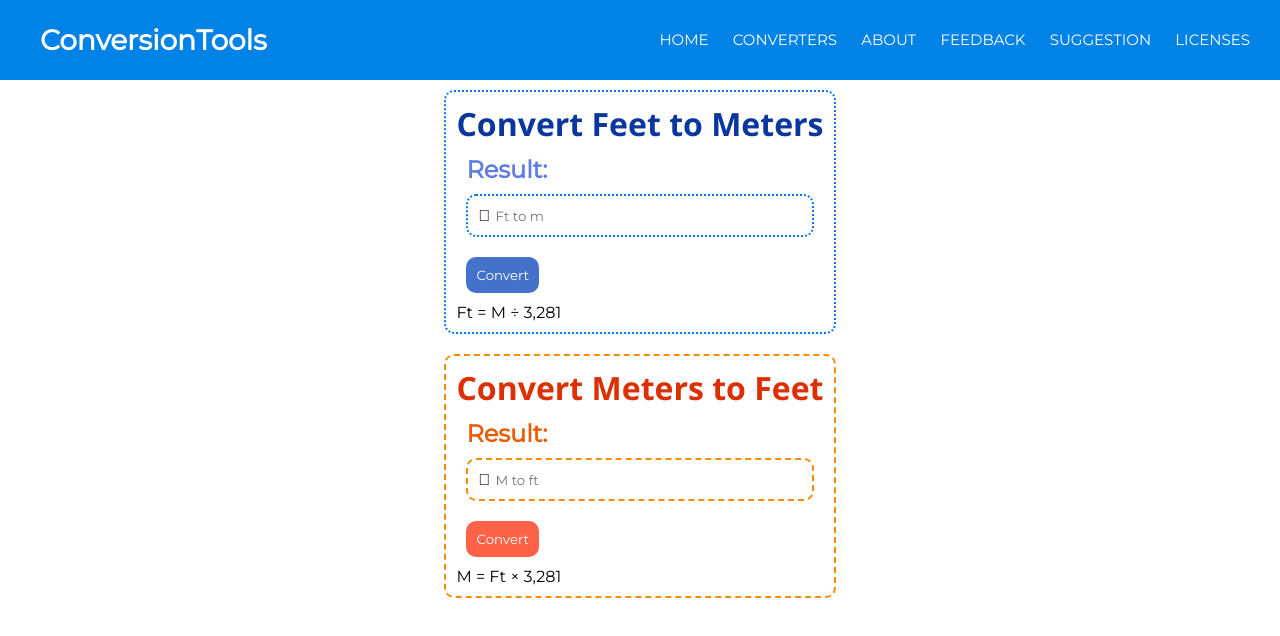
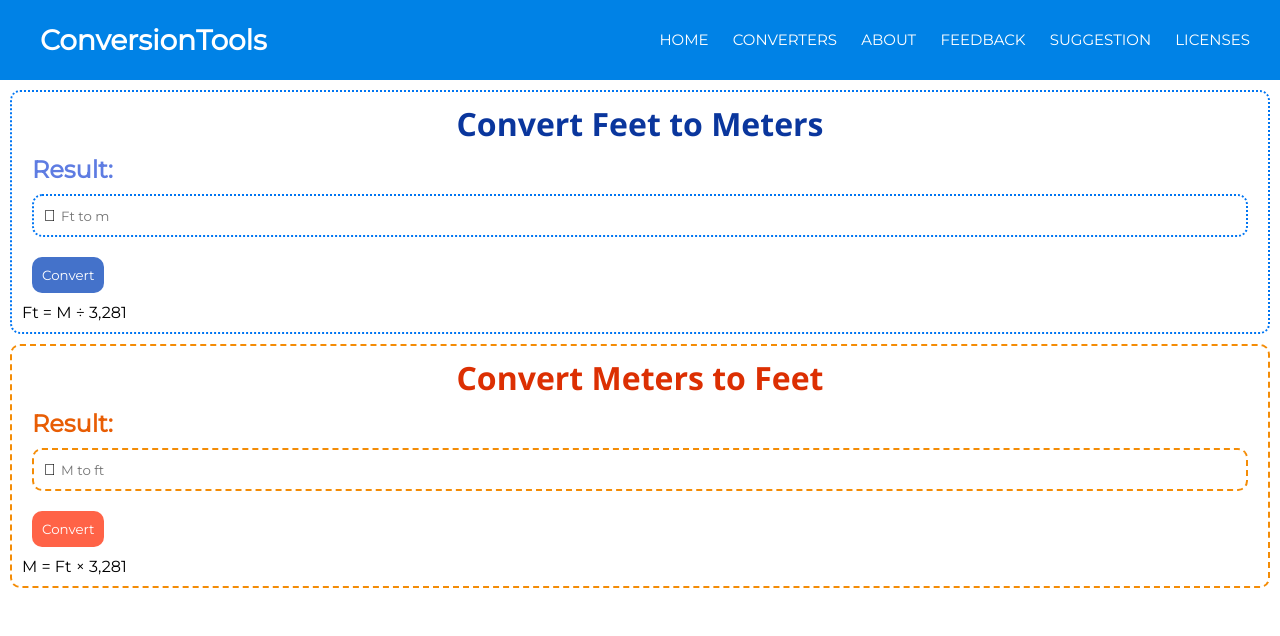
Before and after one commit to PatoGordo/conversion-tools, a plain HTML site: page size/ft-to-m/index.html in a window 1280 px wide. Drawn offline with nearby package versions, Linux system fonts and the light colour scheme.

Commit message:
v1.0.0.4

```diff
--- a/src/css/styles.css
+++ b/src/css/styles.css
@@ -9,9 +9,3 @@
     list-style: none;
     font-family: 'Montserrat', sans-serif;
 }
-#root{
-    width: 100vw;
-    display: flex;
-    flex-direction: column;
-    align-items: center;
-}
```
